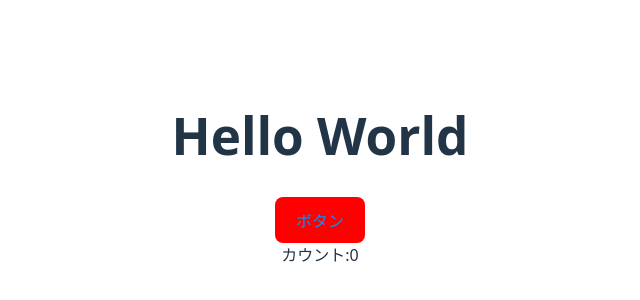
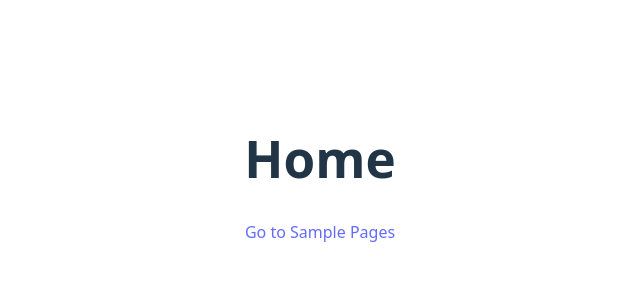
Before and after one commit to hirorogo/react-app, a React (Vite) app: page / in a window 1280 px wide. Shown: the part 230-530 px from the top of the page, without its empty margins (320-960 px from the left). Built offline with nearby package versions, Linux system fonts and the light colour scheme.

Commit message:
link要素について学習をした。app.jsxで routeでpathを指定してあげてlinkタグで切り替えてあげるということがわかった

```diff
--- a/package.json
+++ b/package.json
@@ -11,7 +11,8 @@
   },
   "dependencies": {
     "react": "^19.0.0",
-    "react-dom": "^19.0.0"
+    "react-dom": "^19.0.0",
+    "react-router-dom": "^7.8.0"
   },
   "devDependencies": {
     "@eslint/js": "^9.21.0",
--- a/src/App.jsx
+++ b/src/App.jsx
@@ -1,29 +1,15 @@
+import { BrowserRouter, Route, Routes } from 'react-router-dom'
 import './App.css'
-import Button from './components/Button/Button';
-import Display from './components/Display/Display';
-import { useState ,useEffect} from "react"
-
+import Home from './pages/Home'
+import SamplePage from './pages/SamplePages'
 function App() {
-  const [count, setCount] = useState(0);
-  const handleClick = () => {
-    setCount(count + 1);
-  }
-
-  useEffect(() => {
-    console.log(`Count:`,count)
-    if (count>10){
-      setCountcount (0);
-    }
-  }, [count]);
   return (
-    <>
-      <h1>Hello World</h1>
-      <Button type="button" disabled={false} onClick={handleClick}>
-        ボタン
-      </Button>
-      <Display count={count} />
-    </>
-  )
+    <BrowserRouter>
+      <Routes>
+        <Route path='/' element={<Home />} />
+        <Route path='/sample-page' element={<SamplePage />} />
+      </Routes>
+    </BrowserRouter>
+  );
 }
-
 export default App
--- /dev/null
+++ b/src/pages/Home.jsx
@@ -0,0 +1,11 @@
+import { Link } from "react-router-dom";
+
+function Home(){
+    return(
+        <>
+        <h1>Home</h1>
+        <Link  to={'/sample-page'}>Go to Sample Pages</Link>
+        </>
+    )
+}
+export default Home;
--- /dev/null
+++ b/src/pages/SamplePages.jsx
@@ -0,0 +1,11 @@
+import { Link } from "react-router-dom";
+
+function SamplePage(){
+    return(
+        <>
+        <h1>Sample Page</h1>
+        <Link to={'/'}>Go to Home</Link>
+        </>
+    )
+}
+export default SamplePage;
```
Also changed, not shown: src/components/Button/Button.jsx (line endings or trailing spaces), 1 other file (tests, documents, lock files or other folders).
